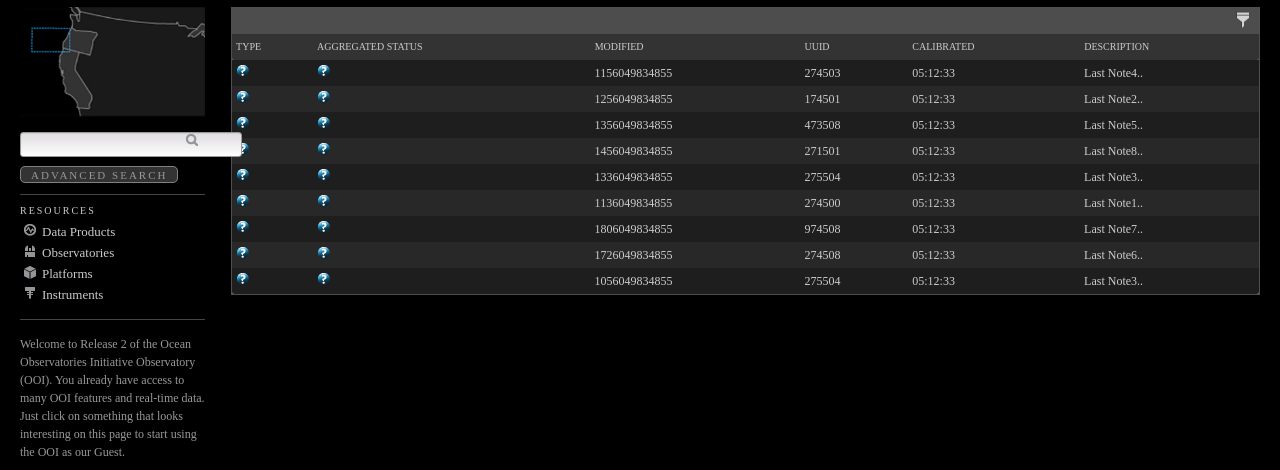
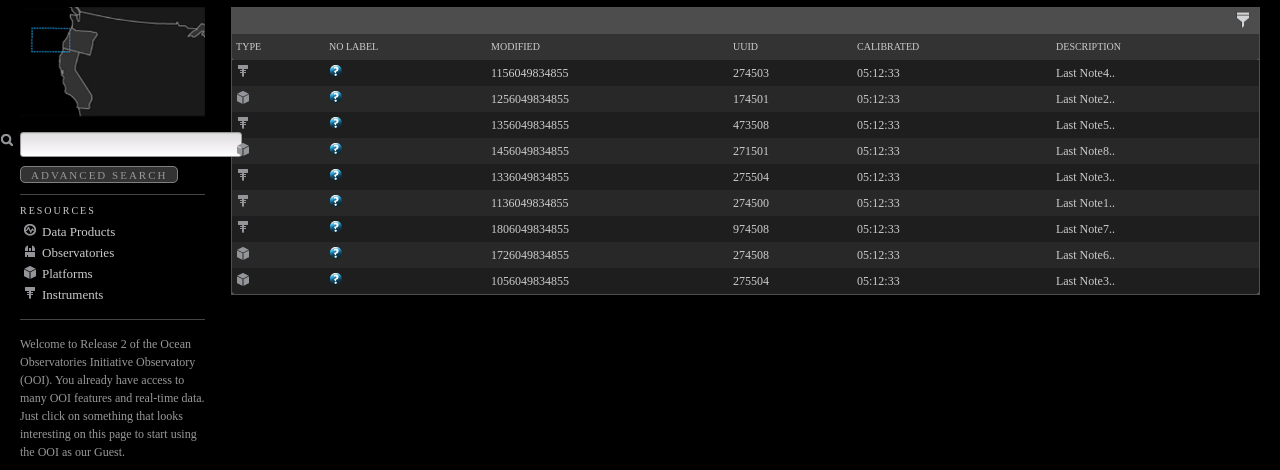
Before and after one commit to ooici/ion-ux, a Flask app: page /dev/datatable in a window 1280 px wide. Shown: the part 71-541 px from the top of the page. Run offline with Flask 2, Linux system fonts and the light colour scheme; data that the repository does not hold is empty; style sheets or scripts are compiled from the project's sources; parts of the project's set-up code (start-up, migrations or seed data) failed here and were passed over; some libraries are stand-ins or nearby versions; some web fonts are replaced.

Commit message:
New 'status_indicator' preprocessor, and improved 'type_indicator'.

```diff
--- a/static/css/images.less
+++ b/static/css/images.less
@@ -2,6 +2,7 @@
 @ywidth: 60px;
 
 .sprite(@width:0px, @height:0px) {
+  position:relative;
   &:before {
     background-image: url(/static/img/css_sprite_pepper.png);
     background-position: @width @height;
--- a/static/js/ux-views-datatable.js
+++ b/static/js/ux-views-datatable.js
@@ -13,53 +13,20 @@
 */
 
 TEST_TABLE_DATA = [
-    {'aggregated_status':"Normal", 'name':"Platform 0 -AS02CPSM", 'uuid':274503, 'last_calibration_datetime':"05:12:33", 'description':"Last Note4..", "_id":"a0bc123", "type_":"000InstrumentDevice", 'timestamp':1156049834855},
-    {'aggregated_status':"Alarm", 'name':"Platform 1 - AS02CPSM", 'uuid':174501,  'last_calibration_datetime':"05:12:33", 'description':"Last Note2..", "_id":"a1bc123", "type_":"111InstrumentDevice", 'timestamp':1256049834855},
-    {'aggregated_status':"Normal", 'name':"Platform 2 - AS02CPSM", 'uuid':473508, 'last_calibration_datetime':"05:12:33", 'description':"Last Note5..", "_id":"a2bc123", "type_":"222InstrumentDevice", 'timestamp':1356049834855},
-    {'aggregated_status':"Normal", 'name':"Platform 3 -AS02CPSM", 'uuid':271501, 'last_calibration_datetime':"05:12:33", 'description':"Last Note8..", "_id":"a3bc123", "type_":"333InstrumentDevice", 'timestamp':1456049834855},
-    {'aggregated_status':"Unknown", 'name':"Platform 4 - AS02CPSM", 'uuid':275504, 'last_calibration_datetime':"05:12:33", 'description':"Last Note3..", "_id":"a4bc123", "type_":"444InstrumentDevice", 'timestamp':1336049834855},
-    {'aggregated_status':"Normal", 'name':"Platform 5 - AS02CPSM", 'uuid':274500, 'last_calibration_datetime':"05:12:33", 'description':"Last Note1..", "_id":"a5bc123", "type_":"555InstrumentDevice", 'timestamp':1136049834855},
-    {'aggregated_status':"Normal", 'name':"Platform 6 - AS02CPSM", 'uuid':974508, 'last_calibration_datetime':"05:12:33", 'description':"Last Note7..", "_id":"a6bc123", "type_":"666InstrumentDevice", 'timestamp':1806049834855},
-    {'aggregated_status':"Alert", 'name':"Platform 7 - AS02CPSM", 'uuid':274508, 'last_calibration_datetime':"05:12:33",  'description':"Last Note6..", "_id":"a7bc123", "type_":"777InstrumentDevice", 'timestamp':1726049834855},
-    {'aggregated_status':"Unknown", 'name':"Platform 8 - AS02CPSM", 'uuid':275504, 'last_calibration_datetime':"05:12:33", 'description':"Last Note3..", "_id":"a8bc123", "type_":"888InstrumentDevice", 'timestamp':1056049834855}
+    {'aggregated_status':"Normal", 'name':"Platform 0 -AS02CPSM", 'uuid':274503, 'last_calibration_datetime':"05:12:33", 'description':"Last Note4..", "_id":"a0bc123", "type_":"InstrumentDevice", 'timestamp':1156049834855},
+    {'aggregated_status':"Alarm", 'name':"Platform 1 - AS02CPSM", 'uuid':174501,  'last_calibration_datetime':"05:12:33", 'description':"Last Note2..", "_id":"a1bc123", "type_":"PlatformDevice", 'timestamp':1256049834855},
+    {'aggregated_status':"Normal", 'name':"Platform 2 - AS02CPSM", 'uuid':473508, 'last_calibration_datetime':"05:12:33", 'description':"Last Note5..", "_id":"a2bc123", "type_":"InstrumentDevice", 'timestamp':1356049834855},
+    {'aggregated_status':"Normal", 'name':"Platform 3 -AS02CPSM", 'uuid':271501, 'last_calibration_datetime':"05:12:33", 'description':"Last Note8..", "_id":"a3bc123", "type_":"PlatformDevice", 'timestamp':1456049834855},
+    {'aggregated_status':"Unknown", 'name':"Platform 4 - AS02CPSM", 'uuid':275504, 'last_calibration_datetime':"05:12:33", 'description':"Last Note3..", "_id":"a4bc123", "type_":"InstrumentDevice", 'timestamp':1336049834855},
+    {'aggregated_status':"Normal", 'name':"Platform 5 - AS02CPSM", 'uuid':274500, 'last_calibration_datetime':"05:12:33", 'description':"Last Note1..", "_id":"a5bc123", "type_":"InstrumentDevice", 'timestamp':1136049834855},
+    {'aggregated_status':"Normal", 'name':"Platform 6 - AS02CPSM", 'uuid':974508, 'last_calibration_datetime':"05:12:33", 'description':"Last Note7..", "_id":"a6bc123", "type_":"InstrumentDevice", 'timestamp':1806049834855},
+    {'aggregated_status':"Alert", 'name':"Platform 7 - AS02CPSM", 'uuid':274508, 'last_calibration_datetime':"05:12:33",  'description':"Last Note6..", "_id":"a7bc123", "type_":"PlatformDevice", 'timestamp':1726049834855},
+    {'aggregated_status':"Unknown", 'name':"Platform 8 - AS02CPSM", 'uuid':275504, 'last_calibration_datetime':"05:12:33", 'description':"Last Note3..", "_id":"a8bc123", "type_":"PlatformDevice", 'timestamp':1056049834855}
 ]
 
 
 /* The below will be View instance attrs: */
 OPERATORS = ['CONTAINS', 'NEWER THAN', 'OLDER THAN', 'GREATER THAN', 'LESS THAN'];
-
-function status_indicator(obj){
-    switch(obj.aData[obj.iDataColumn]){
-        case 1:
-            var status = 'STATUS: OK';
-            var status_css = 'status_ok_mini';
-            break;
-        case 2:
-            var status = 'STATUS: WARNING';
-            var status_css = 'status_warning_alert_mini';
-            break;
-        case 3:
-            var status = 'STATUS: CRITICAL';
-            var status_css = 'status_critical_alert_mini';
-            break;
-        default:
-            var status = 'STATUS: UNKNOWN';
-            var status_css = 'status_unknown_mini';
-    };
-
-    var html = "<div class='"+status_css+"' title='"+status+"'>&nbsp;</div>";
-    return html;
-
-    // var stat = obj.aData[obj.iDataColumn];
-    // var pos_map = {"Uknown":"0px 0px", "Normal":"0px -20px", "Alert":"0px -40px", "Alarm":"0px 18px"};
-    // var stat_pos = pos_map[stat];
-    // if (_.isUndefined(stat_pos)) stat_pos = pos_map["Normal"];
-    // var html = "<div class='status_indicator_sprite' style='background-position:"+stat_pos+"' title='"+stat+"'>&nbsp;</div>";
-    // return html;
-}
-function type_indicator(obj){
-    return obj.aData[obj.iDataColumn];
-}
 
 IONUX.Views.DataTable = IONUX.Views.Base.extend({
 
@@ -141,7 +108,7 @@
                     var value = data_obj['_source'][key];
                 } else {
                     var value = get_descendant_properties(data_obj, key);
-                };
+                }
                 if (_.isUndefined(value)) value = "[" + key + "]";
                 data_row.push(value);
             });
@@ -153,19 +120,63 @@
         return data;
     },
 
+    status_indicator: function(obj){
+        switch(obj.aData[obj.iDataColumn]){
+            case 1:
+                var status = 'STATUS: OK';
+                var status_css = 'status_ok_mini';
+                break;
+            case 2:
+                var status = 'STATUS: WARNING';
+                var status_css = 'status_warning_alert_mini';
+                break;
+            case 3:
+                var status = 'STATUS: CRITICAL';
+                var status_css = 'status_critical_alert_mini';
+                break;
+            default:
+                var status = 'STATUS: UNKNOWN';
+                var status_css = 'status_unknown_mini';
+        };
+
+        var html = "<div class='sprite "+status_css+"' title='"+status+"'>&nbsp;</div>";
+        return html;
+    },
+
+    type_indicator: function(obj){
+        var resource_type = obj.aData[1];
+        switch(resource_type){
+            case "InstrumentDevice":
+                var status_css = 'instrument_mini';
+                break;
+            case "PlatformDevice":
+                var status_css = 'platform_mini';
+                break;
+        };
+        var html = "<div class='sprite "+status_css+"' title='"+resource_type+"'>&nbsp;</div>";
+        return html;
+    },
+
     preproccesor: function(element_type, element_name){
         var self = this;
-        // console.log('element_name', element_name);
-        switch(element_type){
-            case "icon_ooi":
-                return status_indicator; //TODO namespace these
-            case "text_short_ooi":
-              if (element_name != "Modified") return type_indicator;
-            case "text_extended_ooi":
-                return type_indicator; //TODO namespace these
-            default:
-                return function(obj){return obj.aData[obj.iDataColumn];};
+        if (element_type == "icon_ooi" && element_name == "NO LABEL"){
+            return self.status_indicator;
         }
+        if (element_type == "icon_ooi" && element_name == "Type"){
+           return self.type_indicator
+        }
+        if (element_type == "icon_ooi"){
+            return self.status_indicator;
+        }
+        /*
+        var named_type_indicator = function(data){return self.type_indicator(element_name, data)};
+        if (element_type == "text_short_ooi"){
+              if (element_name != "Modified") return named_type_indicator;
+        }
+        if (element_type == "text_extended_ooi"){
+                return named_type_indicator;
+        }*/
+        return function(obj){return obj.aData[obj.iDataColumn];};
     },
 
     get_filter_columns:function(){
--- a/templates/dev_datatable.html
+++ b/templates/dev_datatable.html
@@ -16,8 +16,8 @@
 
     <script id="TABLE_56789">
     var TABLE_56789=[
-        ["icon_ooi", "Type", "path", "T20", "0"],
-        ["icon_ooi", "Aggregated Status", "aggregated_status", "T03", "0"],
+        ["icon_ooi", "Type", "type_", "T20", "0"],
+        ["icon_ooi", "NO LABEL", "aggregated_status", "T20", "0"],
         ["text_short_ooi", "Modified", "timestamp", "T11", "0"],
         ["text_short_ooi", "UUID", "uuid", "T12", "2"],
         ["text_short_ooi", "Calibrated", "last_calibration_datetime", "T14", "2"],
```
